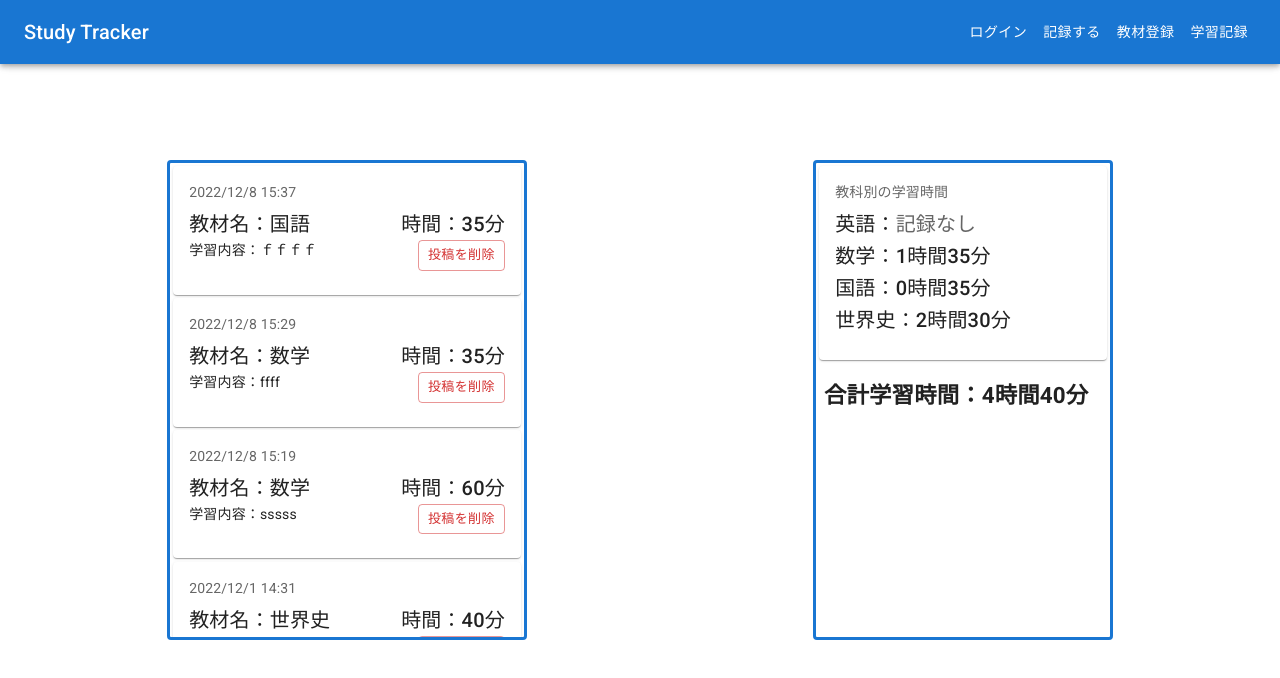
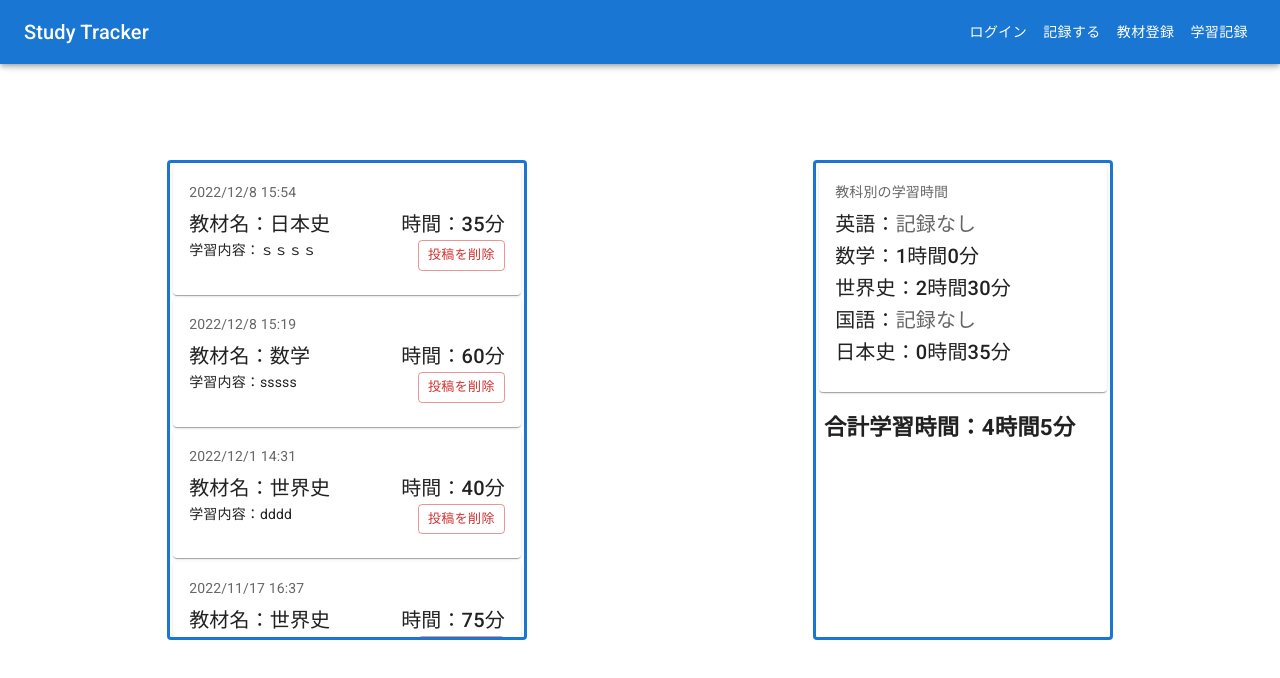
Before and after one commit to Shunnie816/study-tracker, a React (Create React App) app: page /posts in a window 1280 px wide. Shown: the top 678 px of the page. Built offline with nearby package versions, Linux system fonts and the light colour scheme; data requests are answered from the project's data file.

Commit message:
毎回エラーがでるのでpreventDefaultをコメントアウトした

```diff
--- a/dataset.json
+++ b/dataset.json
@@ -9,12 +9,16 @@
       "name": "数学"
     },
     {
-      "name": "国語",
-      "id": 3
+      "name": "世界史",
+      "id": 6
     },
     {
-      "name": "世界史",
-      "id": 6
+      "name": "国語",
+      "id": 7
+    },
+    {
+      "name": "日本史",
+      "id": 8
     }
   ],
   "posts": [
@@ -67,22 +71,11 @@
       "month": 12,
       "day": 8,
       "hours": 15,
-      "minute": 29,
+      "minute": 54,
       "time": 35,
-      "bookId": 2,
-      "content": "ffff",
+      "bookId": 8,
+      "content": "ｓｓｓｓ",
       "id": 5
-    },
-    {
-      "year": 2022,
-      "month": 12,
-      "day": 8,
-      "hours": 15,
-      "minute": 37,
-      "time": 35,
-      "bookId": 3,
-      "content": "ｆｆｆｆ",
-      "id": 6
     }
   ]
 }
--- a/src/components/Post/Posts.jsx
+++ b/src/components/Post/Posts.jsx
@@ -16,7 +16,7 @@ function Posts(props) {
       const dataset = response.data;
       props.setData(dataset);
     });
-  }, []);
+  }, [props.data]);
 
   useLayoutEffect(() => {
     axios.get("http://localhost:3001/textbook").then((response) => {
--- a/src/components/Register/Register.jsx
+++ b/src/components/Register/Register.jsx
@@ -17,7 +17,7 @@ function Register(props) {
     const name = props.value;
     axios.post("http://localhost:3001/textbook", { name }).then((response) => {
       alert("教材登録完了");
-      event.preventDefault();
+      // event.preventDefault();
     });
 
     props.onSelect("");
@@ -34,7 +34,7 @@ function Register(props) {
       const dataset = response.data;
       props.setData(dataset);
     });
-  });
+  }, [props.data]);
 
   return (
     <>
--- a/src/components/Report/Report.jsx
+++ b/src/components/Report/Report.jsx
@@ -41,7 +41,7 @@ function BoxSx(props) {
       })
       .then((response) => {
         alert("学習記録完了");
-        event.preventDefault();
+        // event.preventDefault();
       });
     // 初期値に戻す
     props.onSelect("");
```
